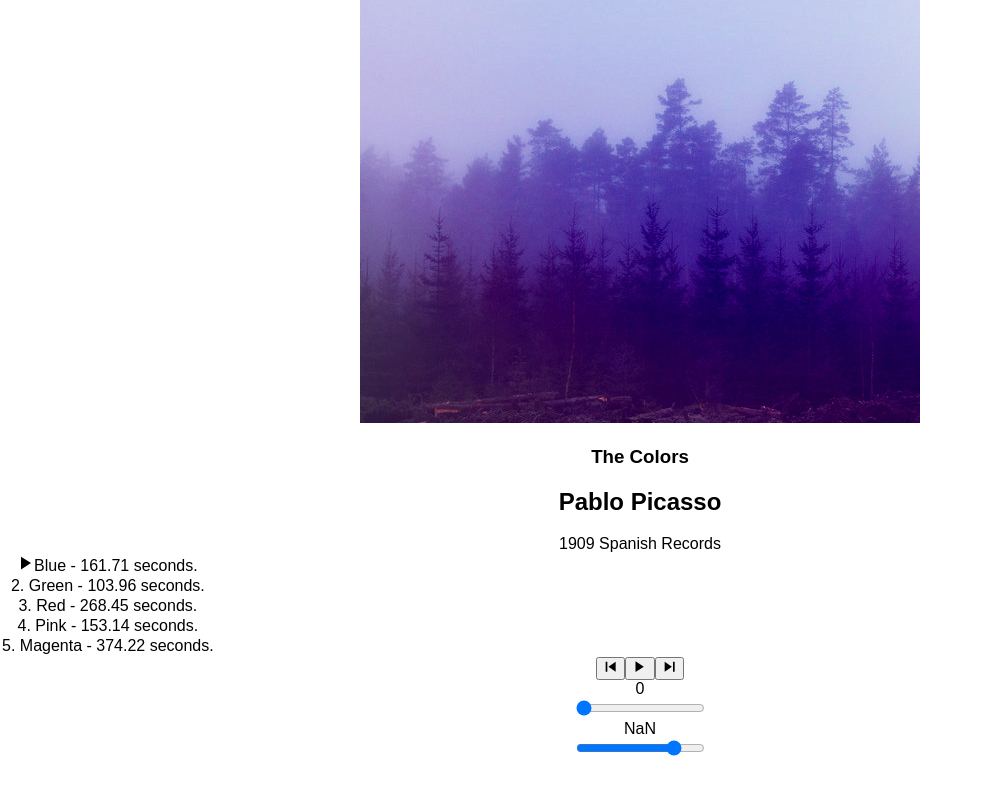
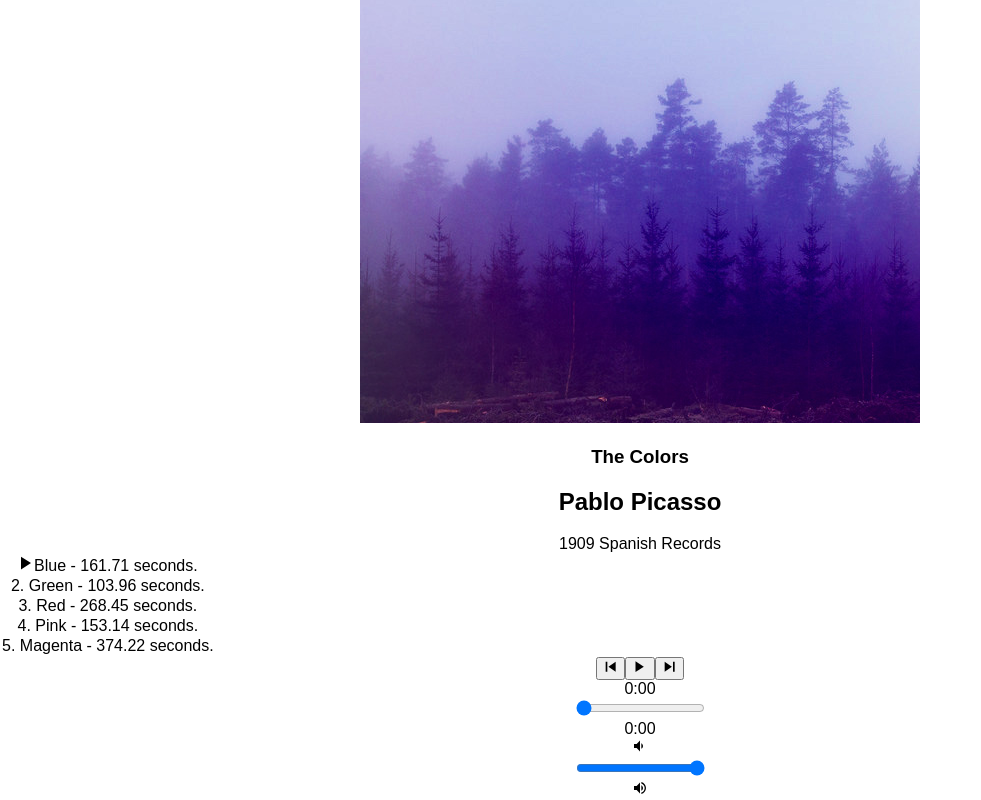
Before and after one commit to strama4/bloc-jams-react, a React (Create React App) app: page /album/the-colors in a window 1280 px wide. Shown: the part 235-1035 px from the top of the page, without its empty margins (0-981 px from the left). Before the commit the page ends 995 px from the top, so only its background shows below. Built offline with nearby package versions, Linux system fonts and the light colour scheme.

Commit message:
jams-rangeinputs-assignment

```diff
--- a/src/components/Album.js
+++ b/src/components/Album.js
@@ -16,7 +16,8 @@ class Album extends Component {
             isPlaying: false,
             isHovering: null,
             currentTime: 0,
-            duration: album.songs[0].duration
+            duration: album.songs[0].duration,
+            volume: 80
         };
 
         this.audioElement = document.createElement('audio');
@@ -30,10 +31,16 @@ class Album extends Component {
             },
             durationchange: e => {
                 this.setState({ duration: this.audioElement.duration });
+            },
+            volumechange: e => {
+                this.setState({ volume: this.audioElement.volume });
             }
+
+
         };
         this.audioElement.addEventListener('timeupdate', this.eventListeners.timeupdate);
         this.audioElement.addEventListener('durationchange', this.eventListeners.durationchange);
+        this.audioElement.addEventListener('volumechange', this.eventListeners.volumechange);
     }
 
     componentWillUnmount() {
@@ -41,6 +48,7 @@ class Album extends Component {
         this.audioElement = null;
         this.audioElement.removeEventListener('timeupdate', this.eventListeners.timeupdate);
         this.audioElement.removeEventListener('durationchange', this.eventListeners.durationchange);
+        this.audioElement.removeEventListener('volumechange', this.eventListeners.volumechange);
     }
 
     play() {
@@ -114,6 +122,23 @@ class Album extends Component {
         this.setState({ currentTime: newTime });
     }
 
+    handleVolumeChange(e) {
+        this.audioElement.volume = e.target.value;
+        this.setState({ volume: e.target.value })
+    }
+
+    formatTime(time) {
+        if (typeof time === 'number') {
+            const minutes = ~~(time / 60);
+            const remainingSeconds = ~~(time % 60);
+            const seconds = ("00" + remainingSeconds).slice(-2);
+            return `${minutes}:${seconds}`;
+        } else {
+            return "0:00";
+        }
+
+    }
+
     render() {
         return (
             <section className="album">
@@ -153,9 +178,12 @@ class Album extends Component {
                     handleSongClick={() => this.handleSongClick(this.state.currentSong)}
                     handlePrevClick={() => this.handlePrevClick()}
                     handleForwardClick={() => this.handleForwardClick()}
-                    currentTime={this.audioElement.currentTime}
-                    duration={this.audioElement.duration}
+                    currentTime={(this.audioElement.currentTime)}
+                    duration={(this.audioElement.duration)}
+                    volume={this.audioElement.volume}
                     handleTimeChange={(e) => this.handleTimeChange(e)}
+                    handleVolumeChange={(e) => this.handleVolumeChange(e)}
+                    formatTime={(e) => this.formatTime(e)}
                 />
             </section>
         );
--- a/src/components/PlayerBar.js
+++ b/src/components/PlayerBar.js
@@ -16,7 +16,7 @@ class PlayerBar extends Component {
                     </button>
                 </section>
                 <section id="time-control">
-                    <div className="current-time">{this.props.currentTime}</div>
+                    <div className="current-time">{this.props.formatTime(this.props.currentTime)}</div>
                     <input
                         type="range"
                         className="seek-bar"
@@ -26,13 +26,21 @@ class PlayerBar extends Component {
                         step="0.01"
                         onChange={this.props.handleTimeChange}
                     />
-                    <div className="total-time">{this.props.duration}</div>
+                    <div className="total-time">{this.props.formatTime(this.props.duration)}</div>
 
                 </section>
                 <section id="volume-control">
-                    <div className="icon volume-low"></div>
-                    <input type="range" className="seek-bar" value="80" />
-                    <div className="icon volume-high"></div>
+                    <div className="icon volume-low"><ion-icon name="volume-low"></ion-icon></div>
+                    <input
+                        type="range"
+                        className="seek-bar"
+                        value={this.props.volume}
+                        max="1"
+                        min="0"
+                        step="0.01"
+                        onChange={this.props.handleVolumeChange}
+                    />
+                    <div className="icon volume-high"><span><ion-icon name="volume-high"></ion-icon></span></div>
                 </section>
             </section>
         );
```
